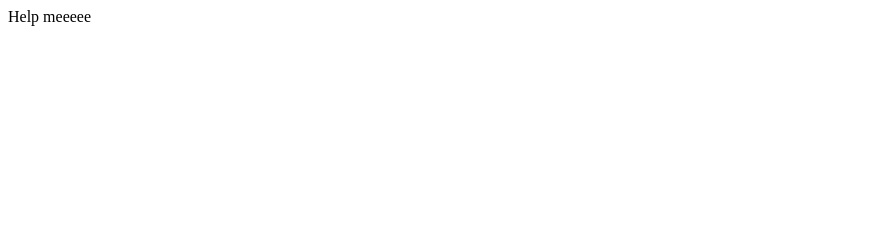
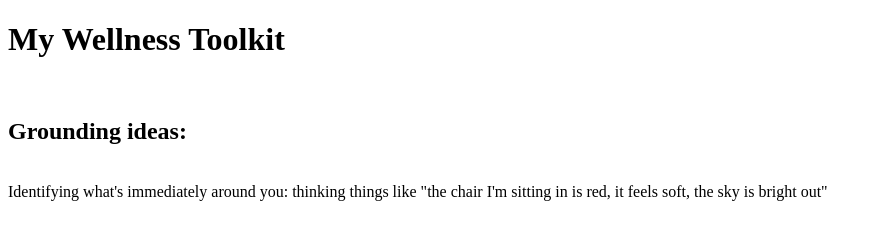
Before and after one commit to normativeethics/Alchemy, a plain HTML site: page index.html in a window 1280 px wide. Shown: the whole page, without its empty margins (0-882 px from the left). Drawn offline with Linux system fonts and the light colour scheme.

Commit message:
Update index.html

```diff
--- a/index.html
+++ b/index.html
@@ -1,6 +1,17 @@
 <!DOCTYPE HTML>
 <head><title>Title</title></head>
 <body>
-Help meeeee
+<p>
+  <h1>
+    My Wellness Toolkit
+  </h1>
+  </br>
+      <h2>
+      Grounding ideas:
+      </h2>
+</br>
+        Identifying what's immediately around you: thinking things like "the chair I'm sitting in is red, it feels soft, the sky is bright out"
+
+</p>
 </body>
 </html>
```
